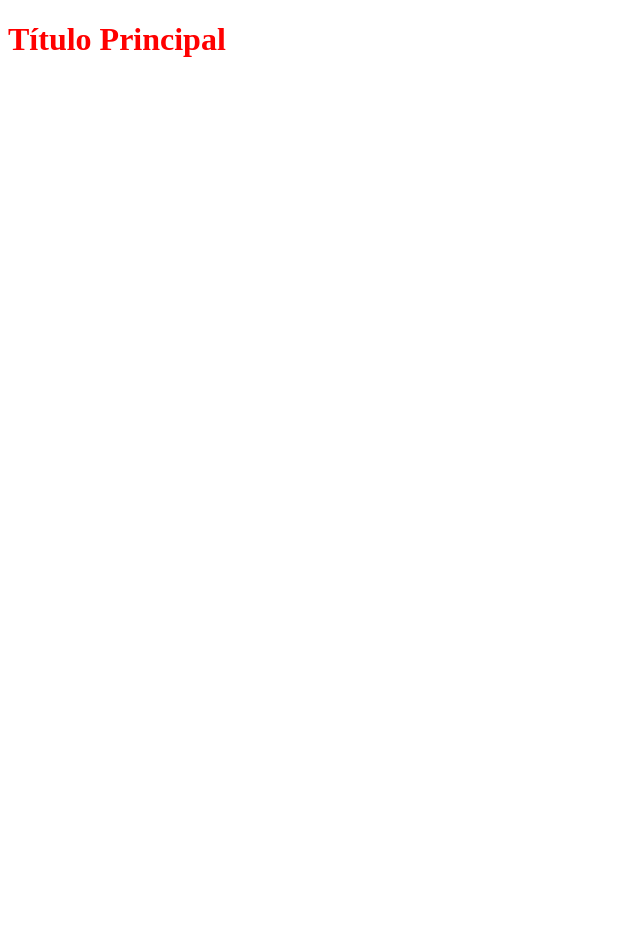
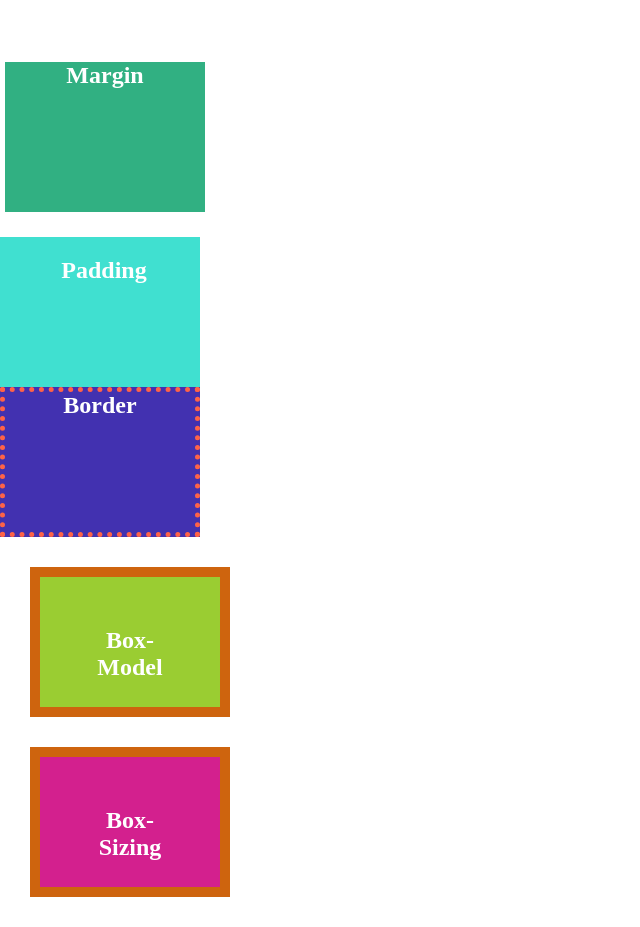
Before and after one commit to MarianaAlvarenga/CursoJava, a plain HTML site: page clase7/index.html in a window 1280 px wide. Shown: the whole page, without its empty margins (0-640 px from the left). Before the commit the page ends 800 px from the top, so only its background shows below. Drawn offline with Linux system fonts and the light colour scheme.

Commit message:
Se agregó la clase 7

```diff
--- a/clase7-2/styles.css
+++ /dev/null
@@ -1,56 +0,0 @@
-*{
-    margin: 0;
-    text-align: center;
-    color: white;
-    box-sizing: border-box;
-}
-.margin{
-    background-color: #31B082;
-    width: 200px;
-    height: 150px;
-   /* margin: 10px;
-    margin-left: 50px;
-    margin-top: 40px;
-    margin-bottom: 30px;
-    margin-right: 25px;
-    margin: 15px 20px 5px;/*top| left y right|bottom*/
-
-    margin: 25px 5px; /*top y bottom| left y right*/
-
-}
-
-.padding{
-    background-color: turquoise;
-    width: 200px;
-    height: 150px;
-    padding: 50px;
-    padding-bottom: 55px;
-    padding-right: 2px;
-    padding-top: 20px;
-    padding-left: 10px;
-}
-.border{
-    background-color: #4231B0;
-    width: 200px;
-    height: 150px;
-    border:5px dotted tomato ;
-}
-.box-model{
-    background-color: yellowgreen;
-    width: 200px;
-    height: 150px;
-    margin: 30px;
-    padding: 50px;
-    border: 10px solid #ce640e;
-}
-.box-sizing{
-
-    background-color: rgb(211, 32, 142);
-    width: 200px;
-    height: 150px;
-    width: 200px;
-    height: 150px;
-    margin: 30px;
-    padding: 50px;
-    border: 10px solid #ce640e;
-}
--- a/clase7/index.html
+++ b/clase7/index.html
@@ -1,19 +1,37 @@
 <!DOCTYPE html>
-<html lang="en">
+<html lang="es">
 <head>
-        <meta charset="utf-8"/>
-        <meta content="width=device-width, initial-scale=1.0" name="viewport"/>
-        <link href="styles.css" rel="stylesheet" type="text/css"/>
-        <title>
-            Clase 7
-        </title>
+    <meta charset="UTF-8">
+    <meta name="viewport" content="width=device-width, initial-scale=1.0">
+    <title>Modelo de caja</title>
+    <link rel="stylesheet" href="styles.css">
 </head>
 <body>
     <header>
-            <h1 class="titulo" id="title">
-                <!-- style="color: orange;" -->
-                Título Principal
+        <h1>
+            Modelo de Caja
         </h1>
     </header>
+    <main>
+        <section>
+            <div class="margin">
+                <h2>Margin</h2>
+            </div>
+            <div class="padding">
+                <h2>
+                    Padding
+                </h2>
+            </div>
+            <div class="border">
+                <h2>Border</h2>
+            </div>
+            <div class="box-model">
+                <h2>Box-Model</h2>
+            </div>
+            <div class="box-sizing">
+                <h2>Box-Sizing</h2>
+            </div>
+        </section>
+    </main>
 </body>
 </html>
--- a/clase7/styles.css
+++ b/clase7/styles.css
@@ -1,13 +1,56 @@
-h1{
-	color: red!important;
+*{
+    margin: 0;
+    text-align: center;
+    color: white;
+    box-sizing: border-box;
+}
+.margin{
+    background-color: #31B082;
+    width: 200px;
+    height: 150px;
+   /* margin: 10px;
+    margin-left: 50px;
+    margin-top: 40px;
+    margin-bottom: 30px;
+    margin-right: 25px;
+    margin: 15px 20px 5px;/*top| left y right|bottom*/
+
+    margin: 25px 5px; /*top y bottom| left y right*/
+
 }
 
-#title {
-	color: pink; /* ID - class - etiquetas */
+.padding{
+    background-color: turquoise;
+    width: 200px;
+    height: 150px;
+    padding: 50px;
+    padding-bottom: 55px;
+    padding-right: 2px;
+    padding-top: 20px;
+    padding-left: 10px;
 }
-.titulo {
-	color: yellow;
+.border{
+    background-color: #4231B0;
+    width: 200px;
+    height: 150px;
+    border:5px dotted tomato ;
 }
-h1 {
-	color: blue;
+.box-model{
+    background-color: yellowgreen;
+    width: 200px;
+    height: 150px;
+    margin: 30px;
+    padding: 50px;
+    border: 10px solid #ce640e;
 }
+.box-sizing{
+
+    background-color: rgb(211, 32, 142);
+    width: 200px;
+    height: 150px;
+    width: 200px;
+    height: 150px;
+    margin: 30px;
+    padding: 50px;
+    border: 10px solid #ce640e;
+}
```
Also changed, not shown: clase7-2/index.html (deleted, +0 -37 lines). Lines whose indentation alone changed are shown as unchanged.
